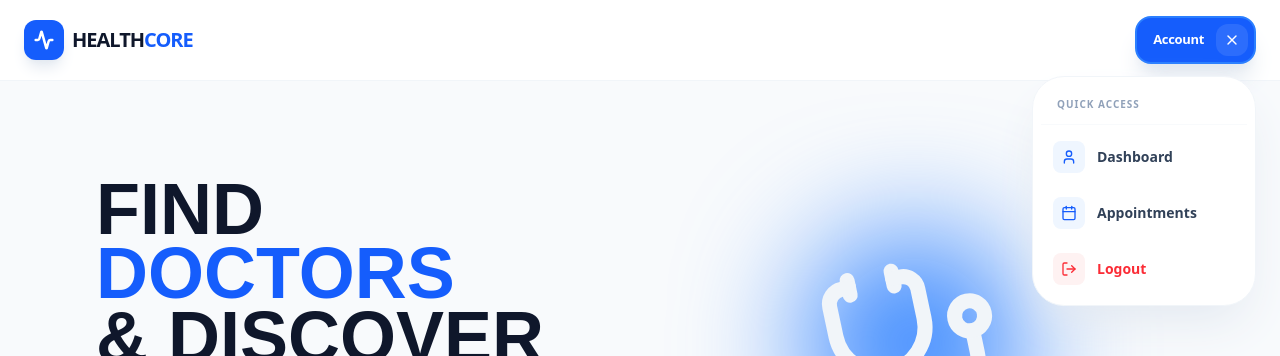
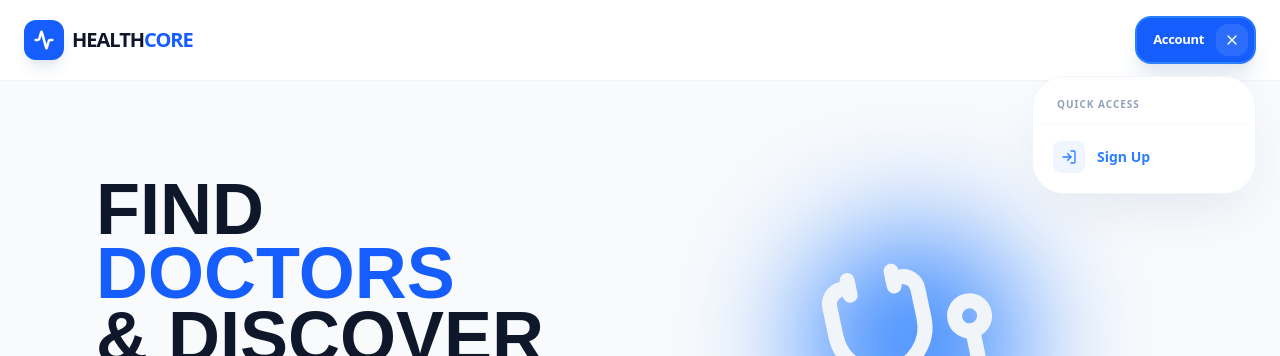
Before and after one commit to mac-101/Medical-Appointment-, a React (Vite) app: page / in a window 1280 px wide. Both pictures are taken after a click on the button "Account". Shown: the top 356 px of the page. Built offline with nearby package versions, Linux system fonts and the light colour scheme; no server answers; the database is empty.

Commit message:
Did some easy force navigation

```diff
--- a/src/components/AppointmentBooking.jsx
+++ b/src/components/AppointmentBooking.jsx
@@ -29,7 +29,6 @@ const AppointmentBooking = ({ onClose, specialistId, specialistType }) => {
   const auth = getAuth();
   const [date, setDate] = useState(new Date());
   const [selectedTime, setSelectedTime] = useState(null);
-  const [selectedDept, setSelectedDept] = useState(null);
   const [specialistData, setSpecialistData] = useState(null);
   const [loading, setLoading] = useState(true);
   const [bookingLoading, setBookingLoading] = useState(false);
@@ -60,7 +59,12 @@ const AppointmentBooking = ({ onClose, specialistId, specialistType }) => {
 
   // 4. Handle Confirm Booking
   const handleConfirm = async () => {
-    if (!auth.currentUser) return toast("Please login to book");
+    if (!auth.currentUser) {
+      navigate("/login")
+      toast("Please login to book");
+
+      return
+    }
 
     // Prevent self-booking
     if (auth.currentUser.uid === specialistId) {
--- a/src/components/Navbar.jsx
+++ b/src/components/Navbar.jsx
@@ -1,14 +1,15 @@
 import React, { useState, useRef, useEffect } from 'react';
 import { Link, useNavigate } from 'react-router-dom';
-import { MenuIcon, User, X, Activity, LogOut, ChevronDown, Calendar } from 'lucide-react';
+import { MenuIcon, User, X, Activity, LogOut, LogIn, Calendar } from 'lucide-react';
 import { auth } from '../../firebase.config';
-import { signOut } from 'firebase/auth';
+import { signOut, getAuth } from 'firebase/auth';
 import toast from 'react-hot-toast';
 
 export default function Navbar() {
   const [isOpen, setIsOpen] = useState(false);
   const dropdownRef = useRef(null);
   const navigate = useNavigate();
+  const user = getAuth()
 
   // Handle Logout Logic
   const handleLogout = async () => {
@@ -20,6 +21,9 @@ export default function Navbar() {
       toast.error("Error signing out");
     }
   };
+  const signIn = () => {
+    navigate('/signUp')
+  }
 
   // Close dropdown when clicking outside
   useEffect(() => {
@@ -69,6 +73,7 @@ export default function Navbar() {
                   <p className="text-[10px] font-black text-slate-400 uppercase tracking-widest">Quick Access</p>
                 </div>
 
+                {user.currentUser && (
                   <Link
                     to="/profile"
                     onClick={() => setIsOpen(false)}
@@ -79,7 +84,10 @@ export default function Navbar() {
                     </div>
                     <span className="text-sm font-bold">Dashboard</span>
                   </Link>
+                )}
 
+
+                {user.currentUser && (
                   <Link
                     to="/appointments"
                     onClick={() => setIsOpen(false)}
@@ -91,14 +99,17 @@ export default function Navbar() {
                     <span className="text-sm font-bold">Appointments</span>
                   </Link>
 
+                )}
+
+
                 <button
-                  onClick={handleLogout}
-                  className="w-full flex items-center gap-3 p-3 hover:bg-red-50 rounded-2xl text-red-500 transition-colors group"
+                  onClick={user.currentUser ? (handleLogout) : (signIn)}
+                  className={`w-full flex items-center gap-3 p-3 transition-colors group ${user.currentUser ? 'hover:bg-red-50 rounded-2xl text-red-500' : 'hover:bg-blue-50 rounded-2xl text-blue-500'} `}
                 >
-                  <div className="p-2 bg-red-50 text-red-500 rounded-lg group-hover:bg-red-500 group-hover:text-white transition-colors">
-                    <LogOut size={16} />
+                  <div className={`p-2  group-hover:text-white transition-colors ${user.currentUser ? 'bg-red-50 text-red-500 rounded-lg group-hover:bg-red-500' : 'bg-blue-50 text-blue-500 rounded-lg group-hover:bg-blue-500'} `}>
+                    {user.currentUser?  <LogOut size={16} />: <LogIn size={16}/>}
                   </div>
-                  <span className="text-sm font-bold">Logout</span>
+                  <span className="text-sm font-bold">{user.currentUser ? 'Logout' : 'Sign Up'}</span>
                 </button>
               </div>
             )}
```
Lines whose indentation alone changed are shown as unchanged.
